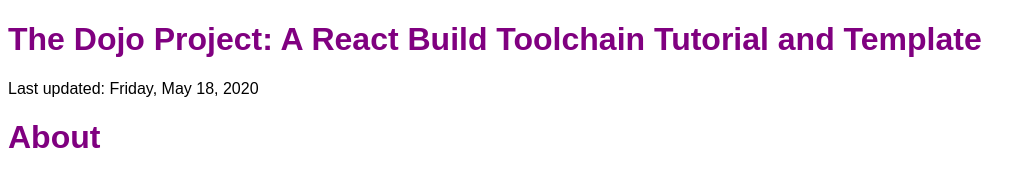
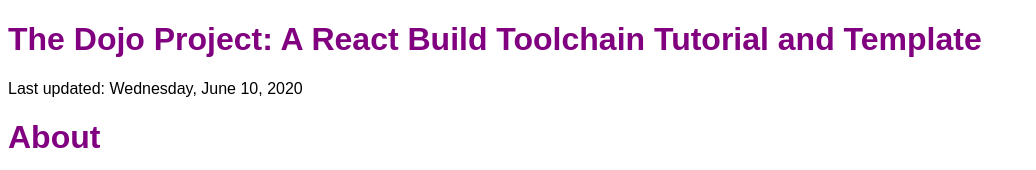
Before and after one commit to ashlink11/ashlink11-original-web-app-template, a React (Vite) app: page / in a window 1280 px wide. Shown: the top 170 px of the page, without its empty margins (0-1036 px from the left). Built offline with nearby package versions, Linux system fonts and the light colour scheme.

Commit message:
Sync live app and README summaries

```diff
--- a/App.js
+++ b/App.js
@@ -5,7 +5,7 @@
     <div>
       <div>
         <h1>The Dojo Project: A React Build Toolchain Tutorial and Template</h1>
-        <p>Last updated: Friday, May 18, 2020</p>
+        <p>Last updated: Wednesday, June 10, 2020</p>
       </div>
       <div>
         <h1>About</h1>
```
Also changed, not shown: 1 other file (tests, documents, lock files or other folders).
